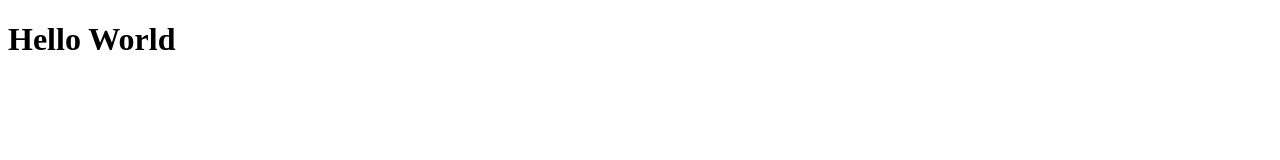
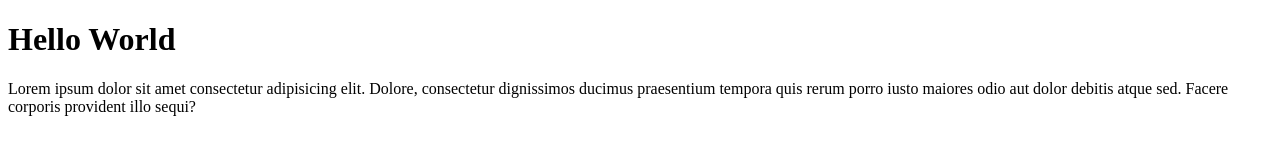
Before and after one commit to Bijender27/git, a plain HTML site: page index.html in a window 1280 px wide. Drawn offline with Linux system fonts and the light colour scheme.

Commit message:
add p tag

```diff
--- a/index.html
+++ b/index.html
@@ -8,5 +8,7 @@
 </head>
 <body>
     <h1>Hello World</h1>
+<p>Lorem ipsum dolor sit amet consectetur adipisicing elit. Dolore, consectetur dignissimos ducimus praesentium tempora quis rerum porro iusto maiores odio aut dolor debitis atque sed. Facere corporis provident illo sequi?</p>
+
 </body>
 </html>
```
